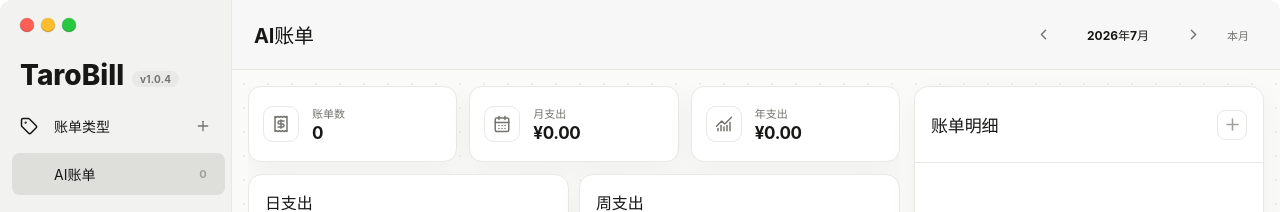
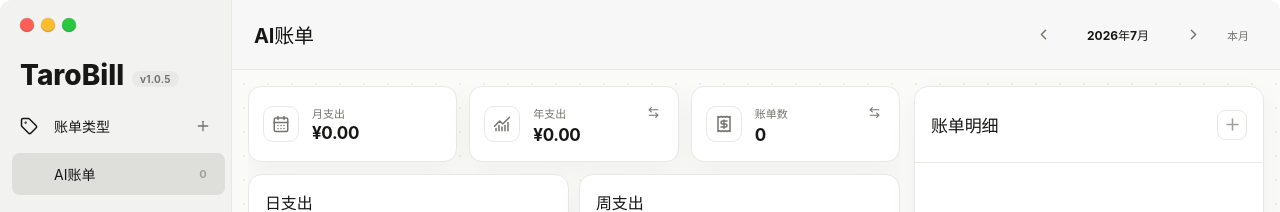
Before and after one commit to InhamiRei/TaroBill, a React (Vite) app: page / in a window 1280 px wide. Shown: the top 212 px of the page. Built offline with nearby package versions, Linux system fonts and the light colour scheme.

Commit message:
💰 Fixed issue # 完成v1.0.5版本

```diff
--- a/package.json
+++ b/package.json
@@ -1,7 +1,7 @@
 {
   "name": "tarobill",
   "productName": "TaroBill",
-  "version": "1.0.4",
+  "version": "1.0.5",
   "description": "A lightweight desktop expense tracker for monthly and yearly bills.",
   "author": "Taro",
   "main": "out/main/index.js",
--- a/src/renderer/App.tsx
+++ b/src/renderer/App.tsx
@@ -18,6 +18,7 @@
 import {
   formatCny,
   filterRecordsByPeriod,
+  summarizeAllTime,
   summarizeMonth,
   summarizeYear
 } from '../shared/billUtils'
@@ -30,6 +31,7 @@
 import { RecordEditor } from './components/RecordEditor'
 import { ResizeHandles } from './components/ResizeHandles'
 import { SettingsDialog } from './components/SettingsDialog'
+import { ToggleStatCard } from './components/ToggleStatCard'
 import { TypeEditorDialog } from './components/TypeEditorDialog'
 import { WindowControls } from './components/WindowControls'
 import { getTaroBillApi } from './previewApi'
@@ -57,6 +59,8 @@
   const [settingsOpen, setSettingsOpen] = useState(false)
   const [confirmDialog, setConfirmDialog] = useState<ConfirmDialogState | null>(null)
   const [toast, setToast] = useState('')
+  const [showTotalCount, setShowTotalCount] = useState(false)
+  const [showAllTimeExpense, setShowAllTimeExpense] = useState(false)
   const toastTimerRef = useRef<number | undefined>(undefined)
   const isWindows = platform === 'win32'
 
@@ -123,6 +127,7 @@
     [activeRecords, selectedMonth, selectedYear]
   )
   const yearSummary = useMemo(() => summarizeYear(activeRecords, selectedYear), [activeRecords, selectedYear])
+  const allTimeTotal = useMemo(() => summarizeAllTime(activeRecords), [activeRecords])
   const visibleRecords = useMemo(
     () => filterRecordsByPeriod(activeRecords, selectedYear, selectedMonth, selectedDate),
     [activeRecords, selectedDate, selectedMonth, selectedYear]
@@ -347,17 +352,27 @@
               {/* 三张统计卡统一使用带边框的图标容器，保证信息层级和视觉样式一致。 */}
               <div className="stats-grid">
                 <article className="stat-card">
-                  <span className="stat-icon"><Receipt size={18} /></span>
-                  <div><small>账单数</small><strong>{visibleRecords.length}</strong></div>
-                </article>
-                <article className="stat-card">
                   <span className="stat-icon"><CalendarDays size={18} /></span>
                   <div><small>月支出</small><strong>{formatCny(monthSummary.totalCents)}</strong></div>
                 </article>
-                <article className="stat-card">
-                  <span className="stat-icon"><ChartNoAxesCombined size={18} /></span>
-                  <div><small>年支出</small><strong>{formatCny(yearSummary.totalCents)}</strong></div>
-                </article>
+                <ToggleStatCard
+                  icon={<ChartNoAxesCombined size={18} />}
+                  label="年支出"
+                  altLabel="总支出"
+                  value={formatCny(yearSummary.totalCents)}
+                  altValue={formatCny(allTimeTotal)}
+                  toggled={showAllTimeExpense}
+                  onToggle={() => setShowAllTimeExpense((prev) => !prev)}
+                />
+                <ToggleStatCard
+                  icon={<Receipt size={18} />}
+                  label="账单数"
+                  altLabel="账单总数"
+                  value={String(visibleRecords.length)}
+                  altValue={String(activeRecords.length)}
+                  toggled={showTotalCount}
+                  onToggle={() => setShowTotalCount((prev) => !prev)}
+                />
               </div>
               <div className="charts-row">
                 <ExpenseChart values={monthSummary.dailyTotals} />
--- /dev/null
+++ b/src/renderer/components/ToggleStatCard.tsx
@@ -0,0 +1,36 @@
+import { ArrowLeftRight } from 'lucide-react'
+import type { ReactNode } from 'react'
+
+type ToggleStatCardProps = {
+  icon: ReactNode
+  label: string
+  altLabel: string
+  value: string
+  altValue: string
+  toggled: boolean
+  onToggle: () => void
+}
+
+// 统计卡统一结构：图标 + 标签行（标签与切换按钮同行右对齐）+ 数值，切换时标签与数值同步互换。
+export function ToggleStatCard({ icon, label, altLabel, value, altValue, toggled, onToggle }: ToggleStatCardProps) {
+  return (
+    <article className="stat-card">
+      <span className="stat-icon">{icon}</span>
+      <div>
+        <div className="stat-label-row">
+          <small>{toggled ? altLabel : label}</small>
+          <button
+            type="button"
+            className="stat-toggle"
+            aria-pressed={toggled}
+            title={`切换为${toggled ? label : altLabel}`}
+            onClick={onToggle}
+          >
+            <ArrowLeftRight size={13} />
+          </button>
+        </div>
+        <strong>{toggled ? altValue : value}</strong>
+      </div>
+    </article>
+  )
+}
--- a/src/renderer/styles.less
+++ b/src/renderer/styles.less
@@ -589,6 +589,34 @@
 
 .stat-card strong { overflow: hidden; font-size: 17px; line-height: 1.15; letter-spacing: -0.02em; text-overflow: ellipsis; white-space: nowrap; }
 
+// 标签行把标签与切换按钮排在同一行，按钮靠右对齐到卡片右上角。
+.stat-label-row {
+  display: flex;
+  align-items: center;
+  justify-content: space-between;
+  gap: 8px;
+}
+
+// 切换按钮保持无边框、透明背景，仅在 hover 或已切换时用更强的文本色提示状态。
+.stat-toggle {
+  display: grid;
+  flex: 0 0 auto;
+  width: 20px;
+  height: 20px;
+  padding: 0;
+  place-items: center;
+  color: var(--muted);
+  background: transparent;
+  border: 0;
+  border-radius: 6px;
+  cursor: pointer;
+}
+
+.stat-toggle:hover,
+.stat-toggle[aria-pressed='true'] {
+  color: var(--accent);
+}
+
 .panel,
 .records-panel {
   background: var(--card-bg);
@@ -1636,6 +1664,7 @@
   .stat-card { padding: 11px; }
   .stat-icon { width: 32px; height: 32px; }
   .stat-card strong { font-size: 15px; }
+  .stat-toggle { width: 18px; height: 18px; }
   .calendar-cell { min-height: 50px; }
   .toast { left: calc(@compact-sidebar-width + (100% - @compact-sidebar-width) / 2); }
 }
--- a/src/shared/billUtils.ts
+++ b/src/shared/billUtils.ts
@@ -139,6 +139,13 @@
   return { totalCents }
 }
 
+// 全部记录金额合计不限周期，供统计卡切换到「总支出」口径复用。
+export const summarizeAllTime = (records: BillRecord[]): number => {
+  let totalCents = 0
+  for (const record of records) totalCents += record.amountCents
+  return totalCents
+}
+
 // 账单范围筛选集中处理日和月两种前缀，并统一返回稳定的时间倒序结果。
 export const filterRecordsByPeriod = (
   records: BillRecord[],
```
Also changed, not shown: 1 other file (tests, documents, lock files or other folders).
